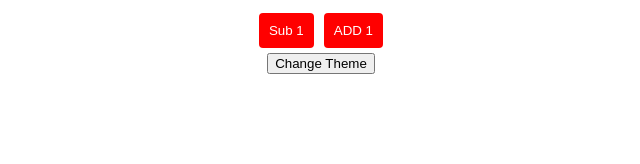
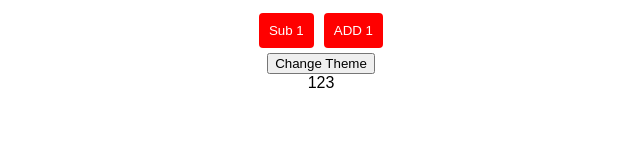
Before and after one commit to Nitish8800/styled-components-practice, a React (Create React App) app: page / in a window 1280 px wide. Shown: the top 164 px of the page, without its empty margins (319-959 px from the left). Built offline with nearby package versions, Linux system fonts and the light colour scheme.

Commit message:
done practice

```diff
--- a/src/App.js
+++ b/src/App.jsx
@@ -2,7 +2,8 @@ import { useState, useRef, useEffect } from "react";
 import "./styles.css";
 import React from "react";
 // import styled from "styled-components";
-import Button from "./Components/Button";
+import { Button } from "./Components/Button";
+import { Flex } from "./Components/flex";
 
 export default function App() {
   const [theme, setTheme] = useState("light");
@@ -35,6 +36,11 @@ export default function App() {
       >
         Change Theme
       </button>
+      <Flex justify="center">
+        <div>1</div>
+        <div>2</div>
+        <div>3</div>
+      </Flex>
     </div>
   );
 }
--- a/src/Components/Button.jsx
+++ b/src/Components/Button.jsx
@@ -17,6 +17,12 @@ const Button = styled.button`
   }
 `;
 
+export { Button };
+
+// const Button = () => {
+//   return <StyledButton></StyledButton>;
+// };
+
 /*
     color: white;
     box-shadow: -3px 6px 2px 1px rgba(0, 0, 255, 0.2);
@@ -28,5 +34,3 @@ const Button = styled.button`
 //     </button>
 //   );
 // };
-
-export default Button;
--- /dev/null
+++ b/src/Components/flex.jsx
@@ -0,0 +1,7 @@
+import styled from "styled-components";
+
+const Flex = styled.div`
+  display: flex;
+  justify-content: ${({ justify }) => justify};
+`;
+export { Flex };
```
